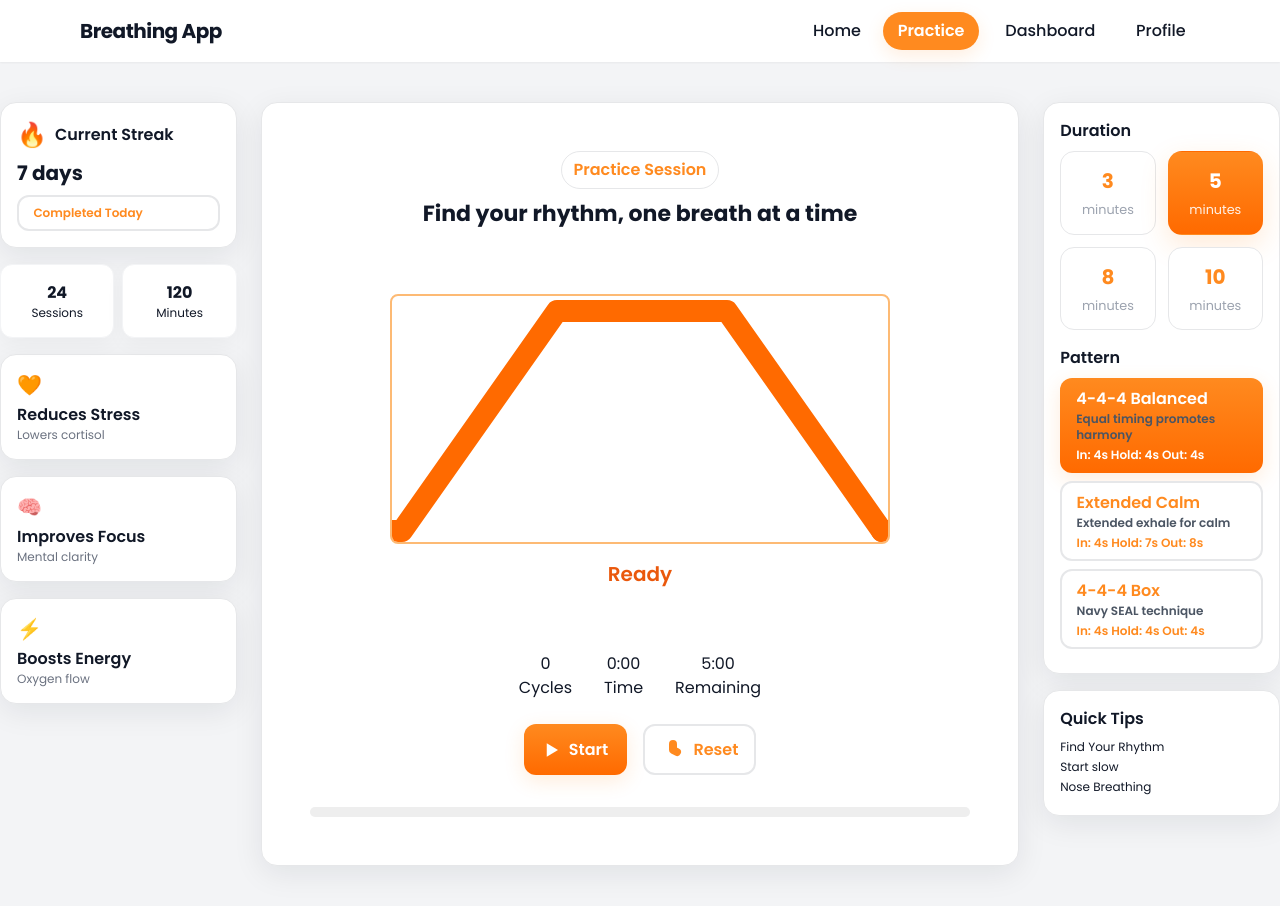
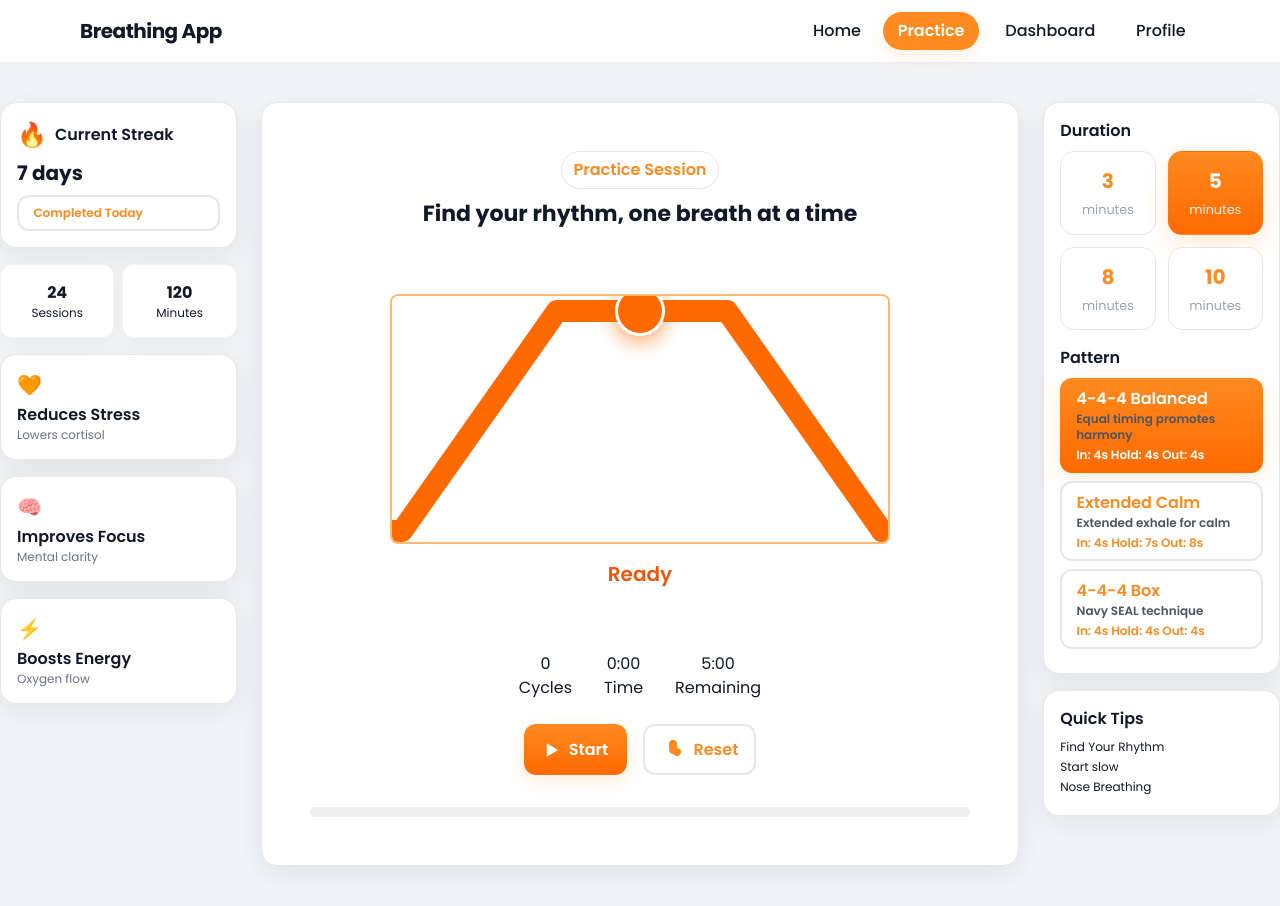
Before and after one commit to MH-Mubin/breathing-app, a React (Vite) app in the folder frontend/: page /practice in a window 1280 px wide. Shown: the top 906 px of the page. Built offline with nearby package versions, Linux system fonts and the light colour scheme.

Commit message:
fix the circle

```diff
--- a/frontend/src/components/BreathingVisualizer.jsx
+++ b/frontend/src/components/BreathingVisualizer.jsx
@@ -127,6 +127,44 @@ export default function BreathingVisualizer({ pattern, running, onCycle, onRemai
 	// Path: Start from far left, go to left leg bottom, up to left top, across top, down to right leg bottom, extend right
 	const pathD = `M ${x0Left} ${y0} L ${x0} ${y0} L ${x1} ${y1} L ${x2} ${y2} L ${x3} ${y3} L ${x3Right} ${y3}`;
 
+	// Calculate circle Y position based on where the line is at center X
+	// The shape repeats every viewWidth, so we work with positions relative to one shape cycle
+	const offset = animationOffset % viewWidth;
+
+	// Calculate the X position in the "virtual" coordinate space where the shape at centerX is located
+	// Since the shape moves left, we need to find the local X within the shape that's currently at centerX
+	const localX = (centerX + offset) % viewWidth;
+
+	// Now determine Y based on which segment localX falls into
+	let circleY;
+
+	// Calculate total shape width for normalization
+	const leftHorizEnd = x0Left + horizontalExtension; // End of left horizontal = x0
+	const leftDiagEnd = x0 + (x1 - x0); // End of left diagonal = x1
+	const topEnd = x1 + (x2 - x1); // End of top = x2
+	const rightDiagEnd = x2 + (x3 - x2); // End of right diagonal = x3
+	const rightHorizEnd = x3 + horizontalExtension; // End of right horizontal = x3Right
+
+	// Check which segment localX is in
+	if (localX <= x0) {
+		// Left horizontal segment
+		circleY = y0;
+	} else if (localX <= x1) {
+		// Left diagonal (going up from y0 to y1)
+		const segmentProgress = (localX - x0) / (x1 - x0);
+		circleY = y0 + (y1 - y0) * segmentProgress;
+	} else if (localX <= x2) {
+		// Top flat segment
+		circleY = y1;
+	} else if (localX <= x3) {
+		// Right diagonal (going down from y2 to y3)
+		const segmentProgress = (localX - x2) / (x3 - x2);
+		circleY = y2 + (y3 - y2) * segmentProgress;
+	} else {
+		// Right horizontal segment
+		circleY = y3;
+	}
+
 	return (
 		<div className="w-full flex flex-col items-center justify-center session-visualizer">
 			<div className="flex flex-col items-center justify-center mb-8 mt-12">
@@ -179,6 +217,23 @@ export default function BreathingVisualizer({ pattern, running, onCycle, onRemai
 							</filter>
 						</defs>
 					</svg>
+
+					{/* Circle that stays horizontally centered but moves vertically with the line */}
+					<div
+						style={{
+							position: 'absolute',
+							left: '50%',
+							top: `${circleY}px`,
+							transform: 'translate(-50%, -50%)',
+							width: '50px',
+							height: '50px',
+							borderRadius: '50%',
+							backgroundColor: '#ff6a00',
+							boxShadow: '0 6px 20px rgba(255, 106, 0, 0.6)',
+							border: '3px solid #fff',
+							zIndex: 10
+						}}
+					/>
 				</div>
 				{/* Phase label - outside the bordered div */}
 				<div className="text-xl font-semibold text-orange-600 mt-4 text-center">
```
